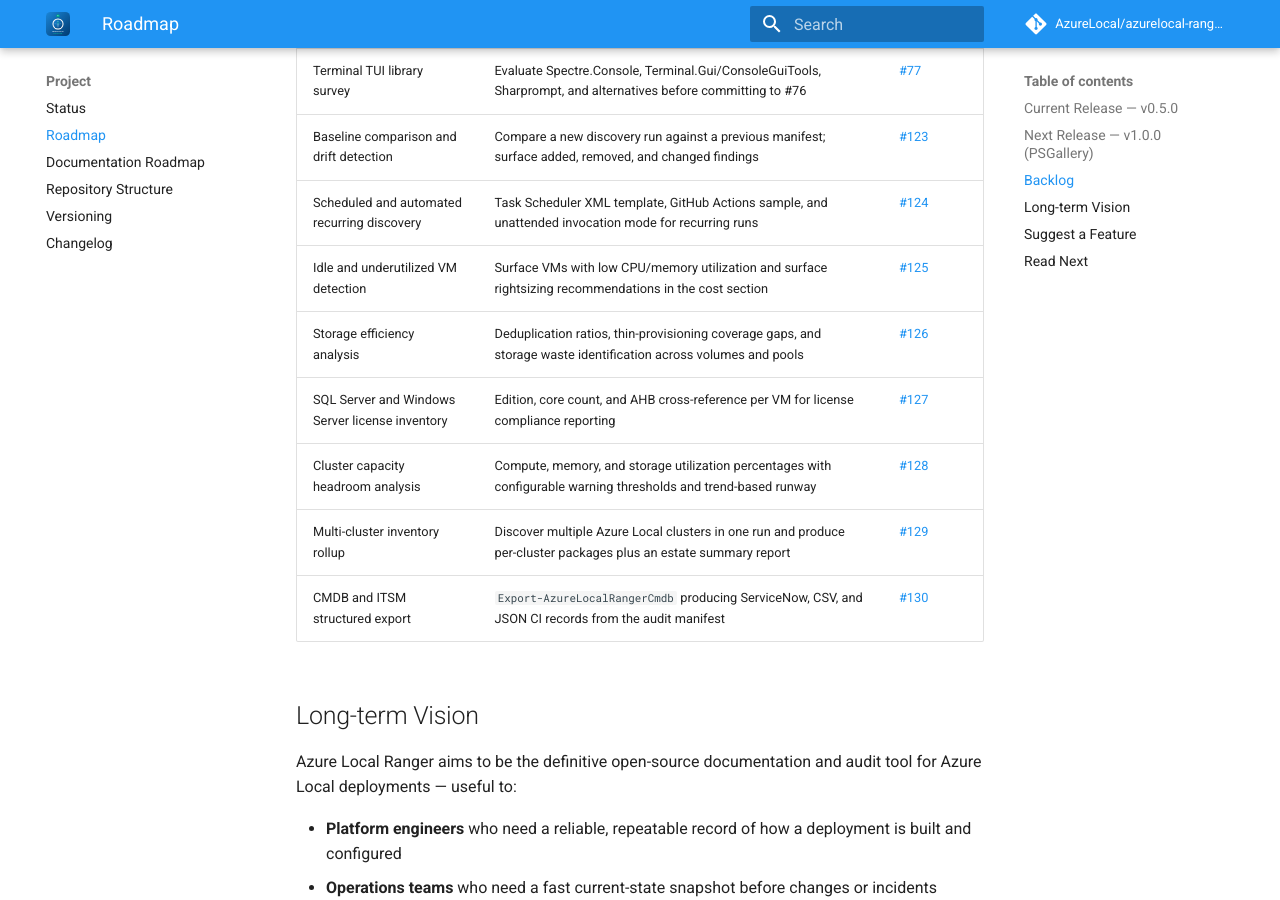
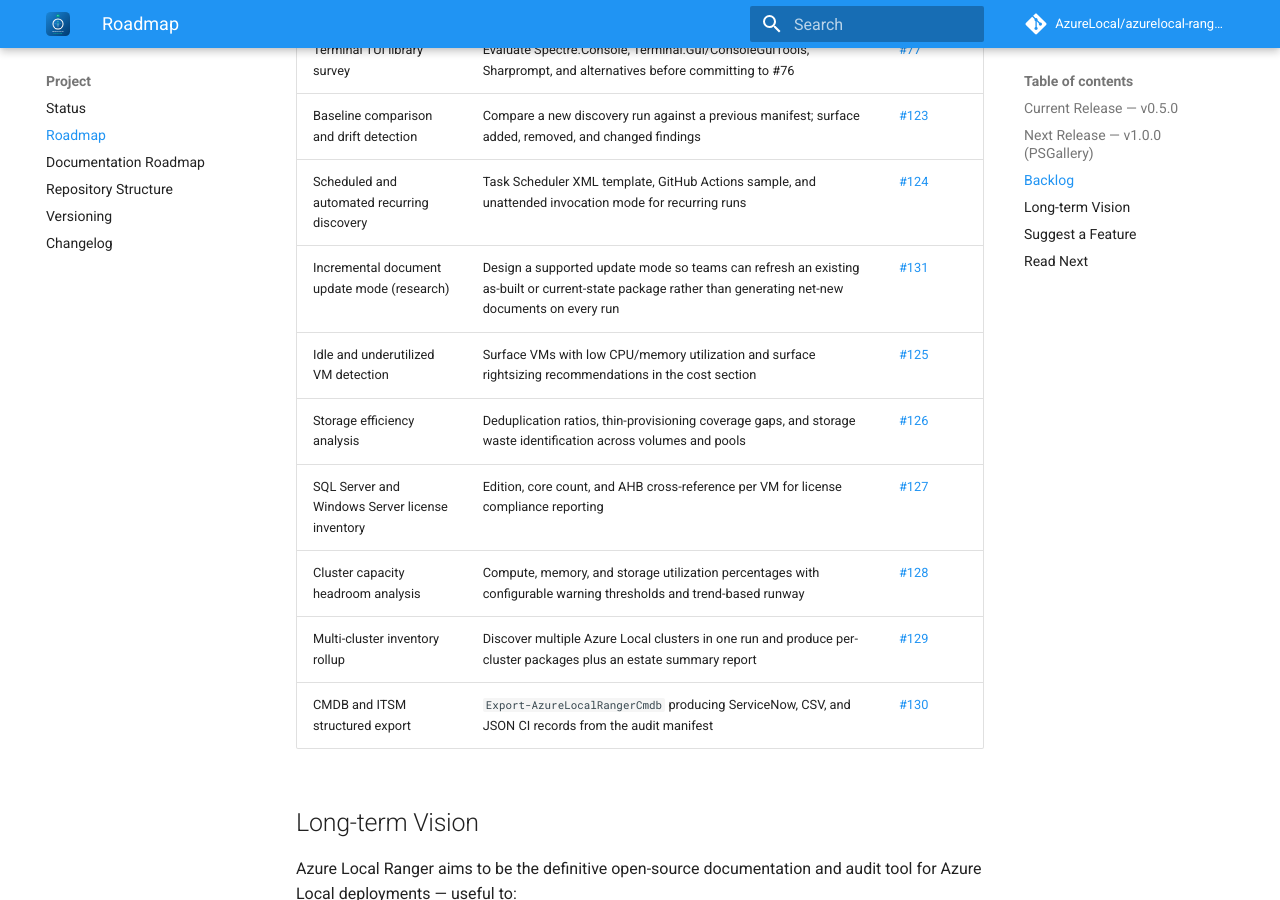
Before and after one commit to AzureLocal/azurelocal-ranger, an MkDocs documentation site: the page built from docs/project/roadmap.md, in a window 1280 px wide and 900 px high, scrolled down 2919 px. Built offline with MkDocs 1.6.1 and Material for MkDocs 9.7.7, drawn with Linux system fonts in a browser that asks for light colours; comment, search, counter and statistics services are not loaded.

Commit message:
docs(roadmap): add issue #131 incremental document update mode to backlog

```diff
--- a/docs/project/roadmap.md
+++ b/docs/project/roadmap.md
@@ -61,6 +61,7 @@ Open features tracked as GitHub issues. All are implementation targets — no it
 | Terminal TUI library survey | Evaluate Spectre.Console, Terminal.Gui/ConsoleGuiTools, Sharprompt, and alternatives before committing to #76 | [#77](https://github.com/AzureLocal/azurelocal-ranger/issues/77) |
 | Baseline comparison and drift detection | Compare a new discovery run against a previous manifest; surface added, removed, and changed findings | [#123](https://github.com/AzureLocal/azurelocal-ranger/issues/123) |
 | Scheduled and automated recurring discovery | Task Scheduler XML template, GitHub Actions sample, and unattended invocation mode for recurring runs | [#124](https://github.com/AzureLocal/azurelocal-ranger/issues/124) |
+| Incremental document update mode (research) | Design a supported update mode so teams can refresh an existing as-built or current-state package rather than generating net-new documents on every run | [#131](https://github.com/AzureLocal/azurelocal-ranger/issues/131) |
 | Idle and underutilized VM detection | Surface VMs with low CPU/memory utilization and surface rightsizing recommendations in the cost section | [#125](https://github.com/AzureLocal/azurelocal-ranger/issues/125) |
 | Storage efficiency analysis | Deduplication ratios, thin-provisioning coverage gaps, and storage waste identification across volumes and pools | [#126](https://github.com/AzureLocal/azurelocal-ranger/issues/126) |
 | SQL Server and Windows Server license inventory | Edition, core count, and AHB cross-reference per VM for license compliance reporting | [#127](https://github.com/AzureLocal/azurelocal-ranger/issues/127) |
```
